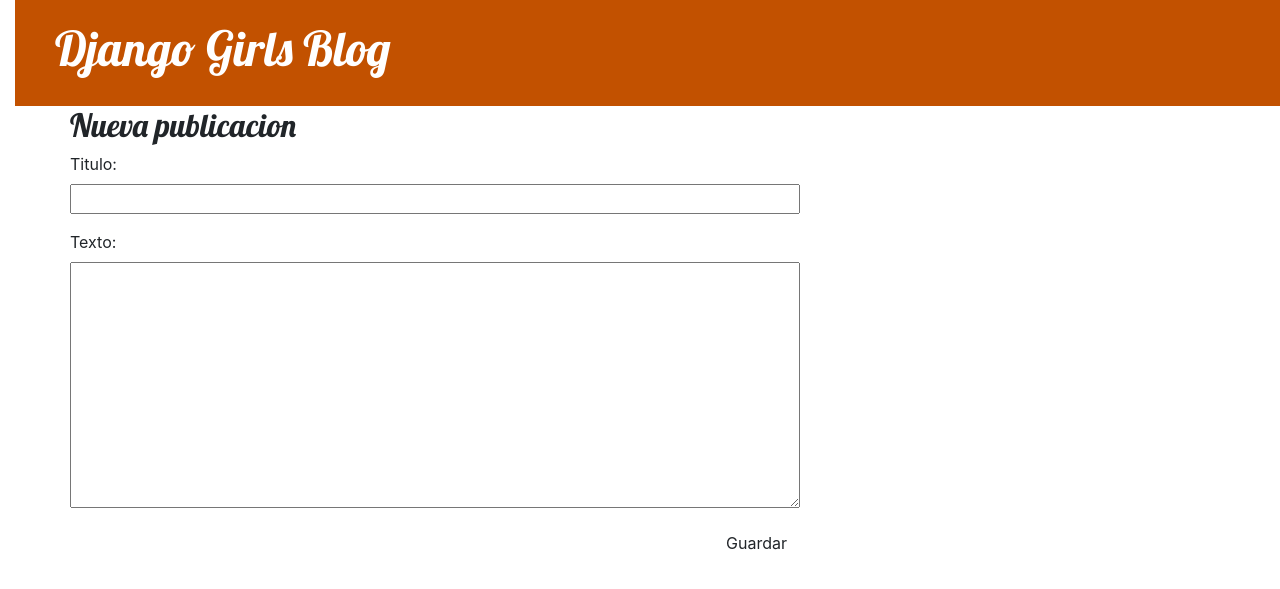
After one commit to hanseltzaj/PrograComercial, a Django app: page /publicacion/nueva/ in a window 1280 px wide. The commit adds this page. Shown: the top 589 px of the page. Run offline with Django 3.2, Linux system fonts and the light colour scheme.

Commit message:
Se agrego formulario insertar Se agrego formulario editar Se agrego autenticacion

```diff
--- /dev/null
+++ b/blog/forms.py
@@ -0,0 +1,9 @@
+from django import forms
+
+from .models import Publicacion
+
+class PublicacionForm(forms.ModelForm):
+
+    class Meta:
+        model = Publicacion
+        fields = ('titulo', 'texto',)
--- a/blog/models.py
+++ b/blog/models.py
@@ -15,3 +15,6 @@
 
     def __str__(self):
         return self.titulo
+
+    class Meta:
+        verbose_name_plural = "Publicaciones"
--- a/blog/templates/blog/base.html
+++ b/blog/templates/blog/base.html
@@ -6,11 +6,15 @@
 
         <script src="https://code.jquery.com/jquery-3.5.1.slim.min.js" integrity="sha384-DfXdz2htPH0lsSSs5nCTpuj/zy4C+OGpamoFVy38MVBnE+IbbVYUew+OrCXaRkfj" crossorigin="anonymous"></script>
         <script src="https://cdn.jsdelivr.net/npm/bootstrap@4.5.3/dist/js/bootstrap.bundle.min.js" integrity="sha384-ho+j7jyWK8fNQe+A12Hb8AhRq26LrZ/JpcUGGOn+Y7RsweNrtN/tE3MoK7ZeZDyx" crossorigin="anonymous"></script>
+        <link href="https://stackpath.bootstrapcdn.com/font-awesome/4.7.0/css/font-awesome.min.css" rel="stylesheet">
         <link rel="stylesheet" href="{% static 'css/blog.css'%}">
         <link href="//fonts.googleapis.com/css?family=Lobster&subset=latin,latin-ext" rel="stylesheet" type="text/css">
     </head>
     <body>
         <div class="page-header">
+            {% if user.is_authenticated %}
+            <a href="{% url 'publicacion_nueva' %}" class="top-menu"><span class="fa fa-plus"></span></a>
+            {% endif %}
             <h1><a href="/">Django Girls Blog</a></h1>
         </div>
         <div class="content container">
--- a/blog/templates/blog/publicacion_detalle.html
+++ b/blog/templates/blog/publicacion_detalle.html
@@ -6,6 +6,9 @@
                       <p>publicado: {{ publicacion.fecha_publicacion }}</p>
                     </div>
                   {% endif %}
+                  {% if user.is_authenticated %}
+                  <a class="btn btn-default" href="{% url 'publicacion_editar' pk=publicacion.pk %}"><<span class="fa fa-pencil"></span></a>
+                  {% endif %}
                   <h2>{{ publicacion.titulo }}</h2>
                   <p>{{ publicacion.texto|linebreaksbr }}</p>
                 </div>
--- /dev/null
+++ b/blog/templates/blog/publicacion_editar.html
@@ -0,0 +1,9 @@
+{% extends 'blog/base.html' %}
+{% block content %}
+
+<h2>Nueva publicacion</h2>
+  <form method="POST" class="post-form">{% csrf_token %}
+    {{ formulario.as_p }}
+    <button type="submit" class="save btn btn-default">Guardar</button>
+  </form>
+{% endblock %}
--- a/blog/urls.py
+++ b/blog/urls.py
@@ -4,4 +4,6 @@
 urlpatterns = [
     path('', views.publicacion_lista, name='publicacion_lista'),
     path('publicacion/<int:pk>/', views.publicacion_detalle, name='publicacion_detalle'),
+    path('publicacion/nueva/', views.publicacion_nueva, name='publicacion_nueva'),
+    path('publicacion/<int:pk>/editar/', views.publicacion_editar, name='publicacion_editar'),
 ]
--- a/blog/views.py
+++ b/blog/views.py
@@ -1,6 +1,8 @@
 from django.shortcuts import render, get_object_or_404
+from django.shortcuts import redirect
 from .models import Publicacion
 from django.utils import timezone
+from .forms import PublicacionForm
 # Create your views here.
 def publicacion_lista(request):
     publicaciones = Publicacion.objects.filter(fecha_publicacion__lte=timezone.now()).order_by('fecha_publicacion')
@@ -9,3 +11,30 @@
 def publicacion_detalle(request, pk):
     publicacion = get_object_or_404(Publicacion, pk=pk)
     return render(request, 'blog/publicacion_detalle.html', {'publicacion':publicacion})
+
+def publicacion_nueva(request):
+    if request.method == "POST":
+        formulario = PublicacionForm(request.POST)
+        if formulario.is_valid():
+            publicacion = formulario.save(commit=False)
+            publicacion.autor = request.user
+            publicacion.fecha_publicacion = timezone.now()
+            publicacion.save()
+            return redirect('publicacion_detalle', pk=publicacion.pk)
+    else:
+        formulario = PublicacionForm()
+    return render(request, 'blog/publicacion_editar.html', {'formulario': formulario})
+
+def publicacion_editar(request, pk):
+    publicacion = get_object_or_404(Publicacion, pk=pk)
+    if request.method == "POST":
+        formulario = PublicacionForm(request.POST, instance=publicacion)
+        if formulario.is_valid():
+            publicacion = formulario.save(commit=False)
+            publicacion.autor = request.user
+            publicacion.fecha_publicacion = timezone.now()
+            publicacion.save()
+            return redirect('publicacion_detalle', pk=publicacion.pk)
+    else:
+        formulario = PublicacionForm(instance=publicacion)
+    return render(request, 'blog/publicacion_editar.html', {'formulario':formulario})
```
